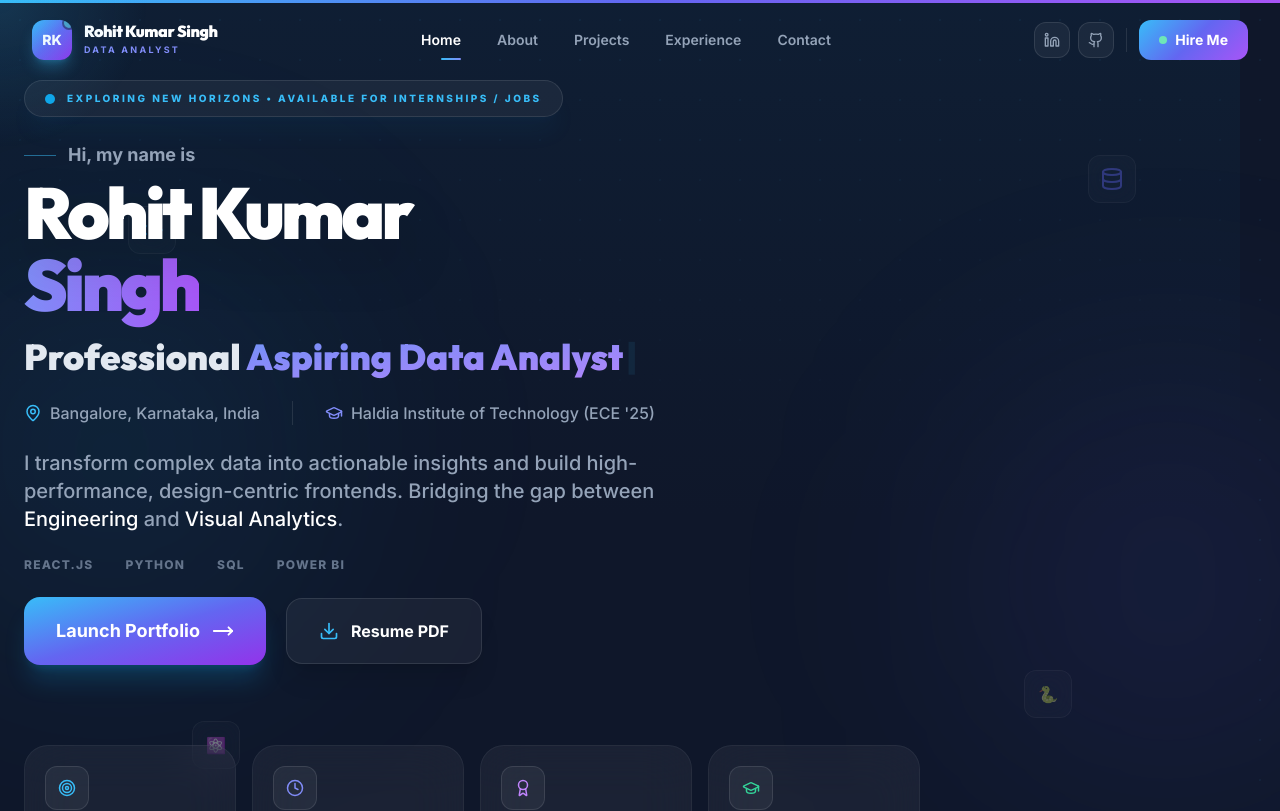
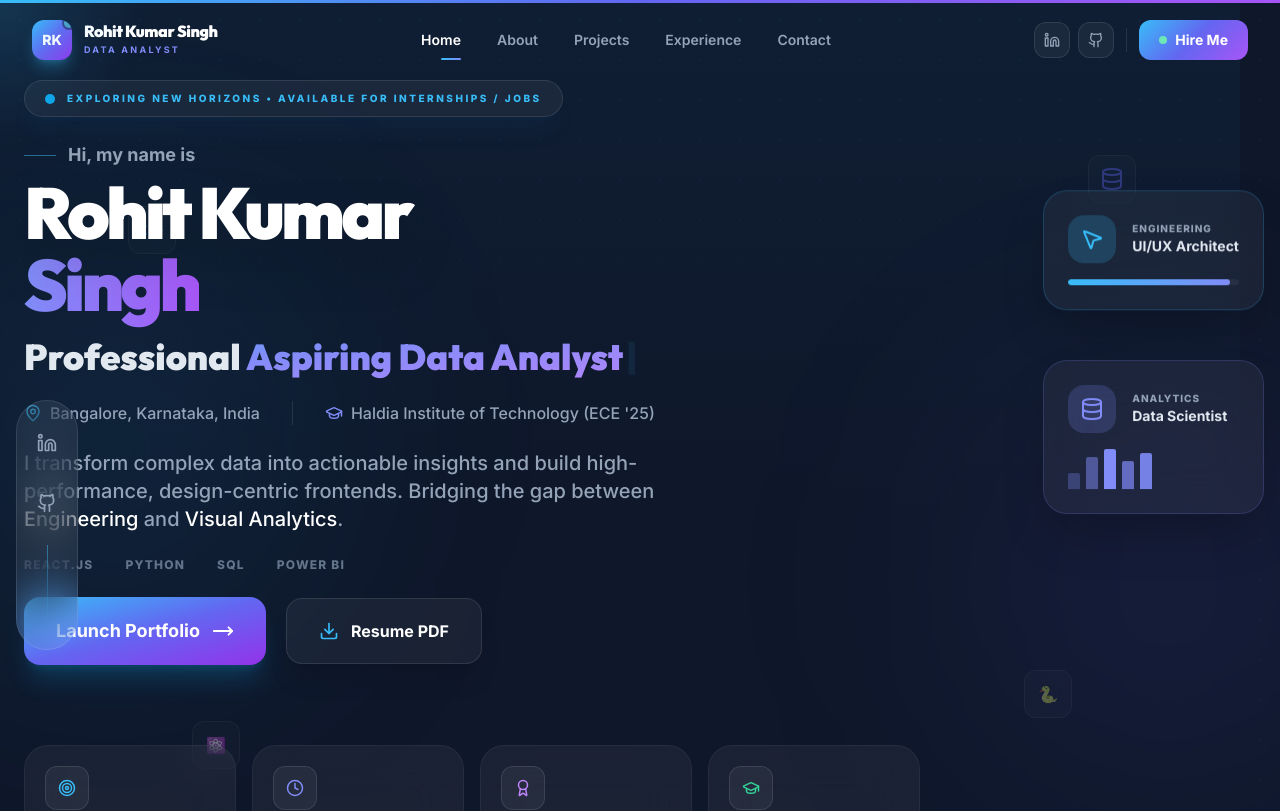
Before and after one commit to Rohitkr2002/Data-Analysis-Portfolio, a React (Vite) app: page / in a window 1280 px wide. Shown: the top 811 px of the page. Built offline with nearby package versions, Linux system fonts and the light colour scheme.

Commit message:
design: restore premium decorative elements for laptops/desktops

```diff
--- a/src/components/Hero.jsx
+++ b/src/components/Hero.jsx
@@ -52,7 +52,7 @@ const Hero = () => {
         initial={{ x: -100, opacity: 0 }}
         animate={{ x: 0, opacity: 1 }}
         transition={{ delay: 0.8 }}
-        className="fixed left-6 top-1/2 -translate-y-1/2 hidden 2xl:flex flex-col gap-6 z-50 py-6 px-3 bg-white/5 border border-white/10 backdrop-blur-xl rounded-full"
+        className="fixed left-4 2xl:left-8 top-1/2 -translate-y-1/2 hidden xl:flex flex-col gap-6 z-50 py-6 px-3 bg-white/5 border border-white/10 backdrop-blur-xl rounded-full"
       >
         <a href="https://www.linkedin.com/in/rohit-kumar-singh-25168a226/" target="_blank" rel="noopener noreferrer" className="text-slate-400 hover:text-sky-400 transition-colors p-2 hover:bg-sky-400/10 rounded-full">
            <Linkedin size={20} />
@@ -177,8 +177,8 @@ const Hero = () => {
         </div>
       </div>
 
-      {/* Right Side Floating Cards (Hidden on collision-prone screens) */}
-      <div className="absolute top-[35%] right-1 md:right-6 xl:right-10 -translate-y-1/2 hidden 2xl:flex flex-col gap-8 pointer-events-none z-0">
+      {/* Right Side Floating Cards (Restored for Laptops/Desktops) */}
+      <div className="absolute top-[35%] right-2 xl:right-4 2xl:right-10 -translate-y-1/2 hidden xl:flex flex-col gap-8 pointer-events-none z-0">
         <motion.div
           animate={{ y: [0, -20, 0] }}
           transition={{ duration: 5, repeat: Infinity, ease: "easeInOut" }}
```
